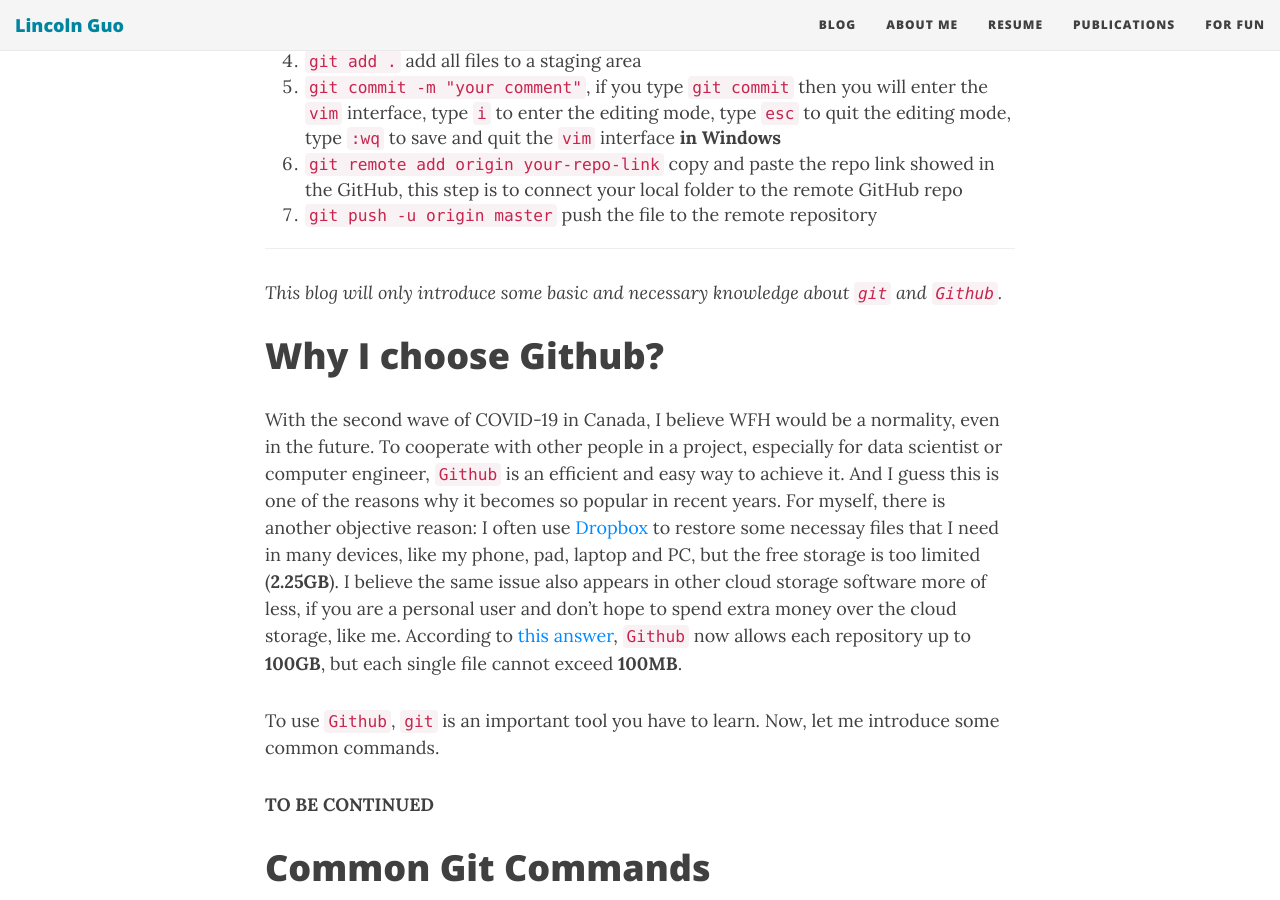
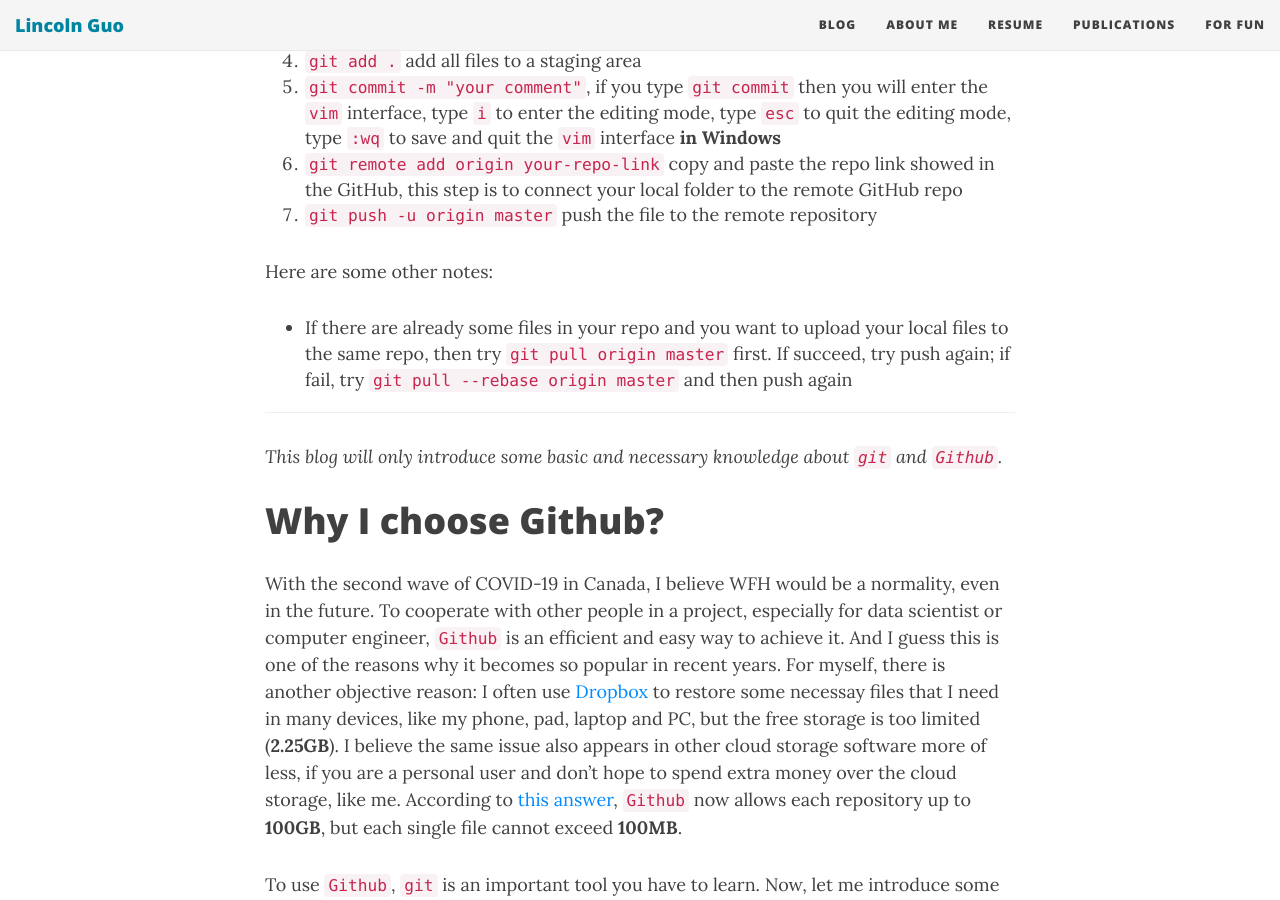
Before and after one commit to LinyiGuo96/LinyiGuo96.github.io, a Jekyll site: the page built from _posts/2020-09-27-Basics-of-Git-&-Github.md, in a window 1280 px wide and 900 px high, scrolled down 489 px. Built offline with Jekyll 4.4.1, drawn with Linux system fonts in a browser that asks for light colours; nearby versions of some CDN libraries; comment, search, counter and statistics services are not loaded.

Commit message:
Update 2020-09-27-Basics-of-Git-&-Github.md

```diff
--- a/_posts/2020-09-27-Basics-of-Git-&-Github.md
+++ b/_posts/2020-09-27-Basics-of-Git-&-Github.md
@@ -15,6 +15,10 @@ An easy way to push your work to your GitHub account:
 5. `git commit -m "your comment"`, if you type `git commit` then you will enter the `vim` interface, type `i` to enter the editing mode, type `esc` to quit the editing mode, type `:wq` to save and quit the `vim` interface **in Windows**
 6. `git remote add origin your-repo-link` copy and paste the repo link showed in the GitHub, this step is to connect your local folder to the remote GitHub repo
 7. `git push -u origin master` push the file to the remote repository
+
+Here are some other notes:
+
+- If there are already some files in your repo and you want to upload your local files to the same repo, then try `git pull origin master` first. If succeed, try push again; if fail, try `git pull --rebase origin master` and then push again
 
 -------------------------------------------
 
```
